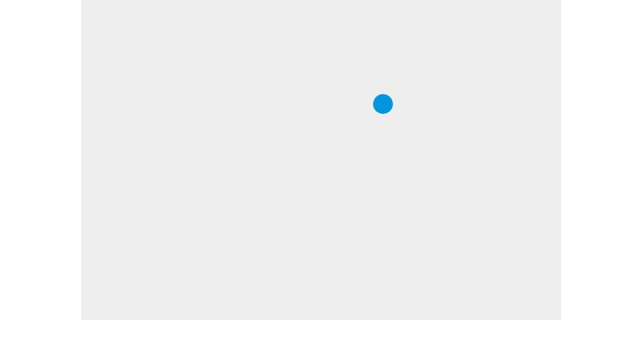
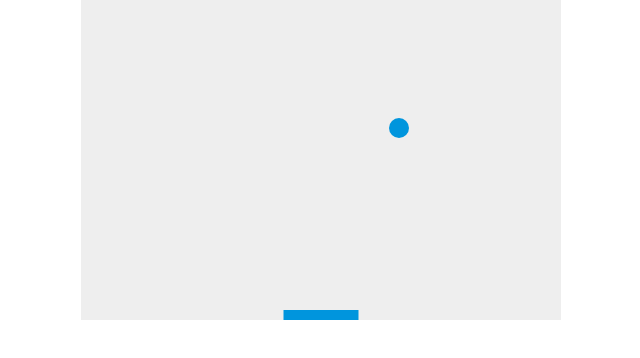
Before and after one commit to ZeshanRasul/mdn-js-game-tutorial, a plain HTML site: page index.html in a window 1280 px wide. Shown: the whole page, without its empty margins (319-959 px from the left). Drawn offline with Linux system fonts and the light colour scheme.

Commit message:
Added paddle and paddle movement

```diff
--- a/index.html
+++ b/index.html
@@ -25,7 +25,14 @@
     var dy = -2;
     var ballRadius = 10;
 
-    function drawball() {
+    var paddleHeight = 10;
+    var paddleWidth = 75;
+    var paddleX = (canvas.width - paddleWidth) / 2;
+
+    var rightPressed = false;
+    var leftPressed = false;
+
+    function drawBall() {
       ctx.beginPath();
       ctx.arc(x, y, ballRadius, 0, Math.PI*2);
       ctx.fillStyle = "#0095DD";
@@ -33,24 +40,55 @@
       ctx.closePath();
     }
 
+    function drawPaddle() {
+      ctx.beginPath();
+      ctx.rect(paddleX, canvas.height - paddleHeight, paddleWidth, paddleHeight);
+      ctx.fillStyle = "#0095DD";
+      ctx.fill();
+      ctx.closePath();
+    }
+
     function draw() {
       ctx.clearRect(0, 0, canvas.width, canvas.height);
-      drawball();
-      if(y + dy - ballRadius/2 < 0 || y + dy + ballRadius/2 > canvas.height) {
+      drawBall();
+      drawPaddle();
+      if(y + dy < ballRadius || y + dy > canvas.height - ballRadius) {
         dy = -dy;
       }
-      if(x + dx - ballRadius/2 < 0 || x + dx + ballRadius/2 > canvas.width){
+      if(x + dx < ballRadius || x + dx > canvas.width - ballRadius){
         dx = -dx;
       }
       x += dx;
       y += dy;
+      if(rightPressed && paddleX < canvas.width - paddleWidth) {
+        paddleX += 7;
+      }
+      else if (leftPressed && paddleX > 0) {
+        paddleX -= 7;
+      }
     }
 
+    document.addEventListener("keydown", keyDownHandler, false);
+    document.addEventListener("keyup", keyUpHandler, false);
 
+    function keyDownHandler(e) {
+      if(e.keyCode == 39) {
+        rightPressed = true;
+      }
+      else if (e.keyCode == 37) {
+        leftPressed = true;
+      }
+    }
 
-    if(x + dx > canvas.width){
-      dx = -dx;
+    function keyUpHandler(e) {
+      if(e.keyCode == 39) {
+        rightPressed = false;
+      }
+      else if (e.keyCode == 37) {
+        leftPressed = false;
+      }
     }
+
     setInterval(draw, 10);
 
   </script>
```
